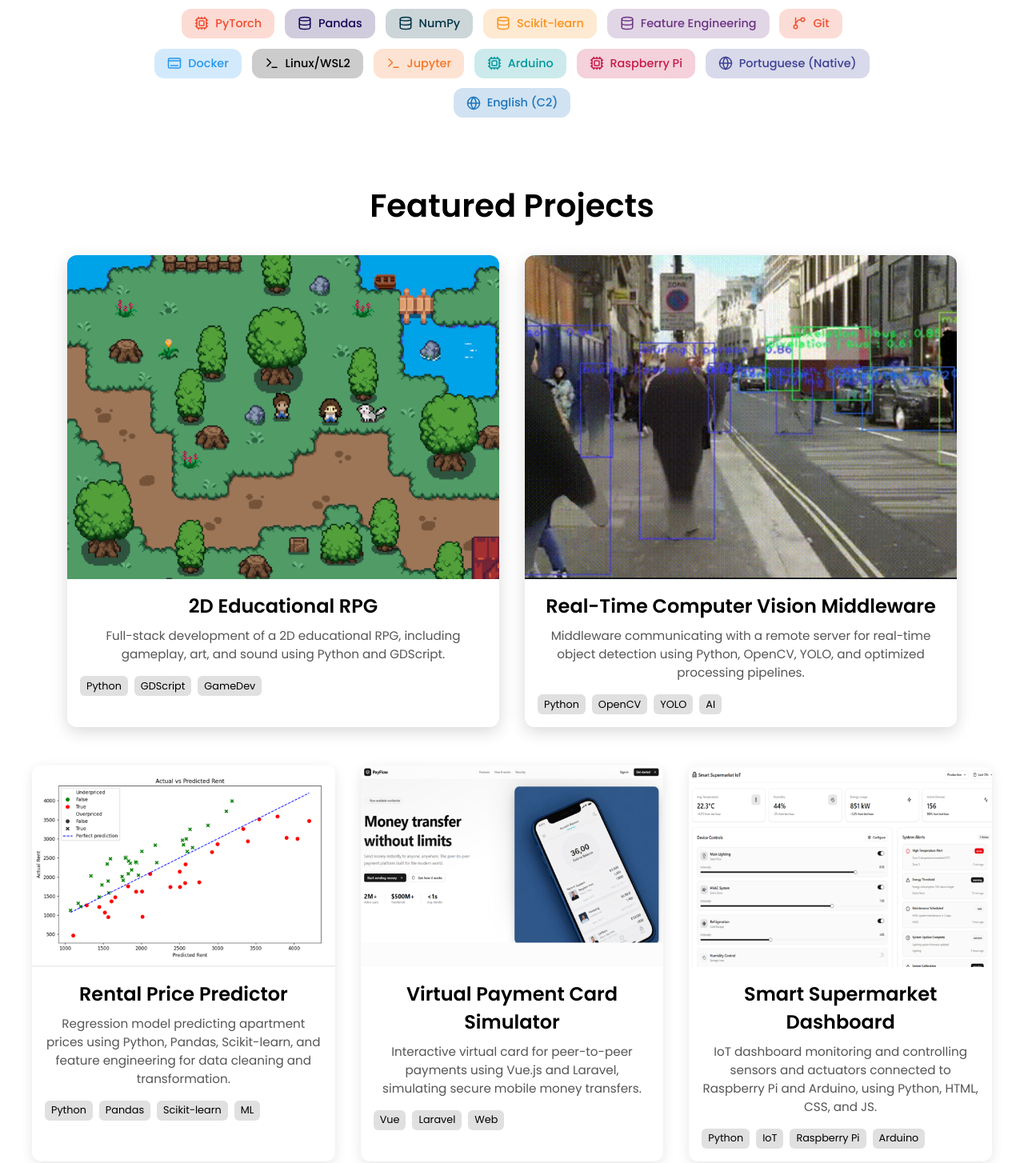
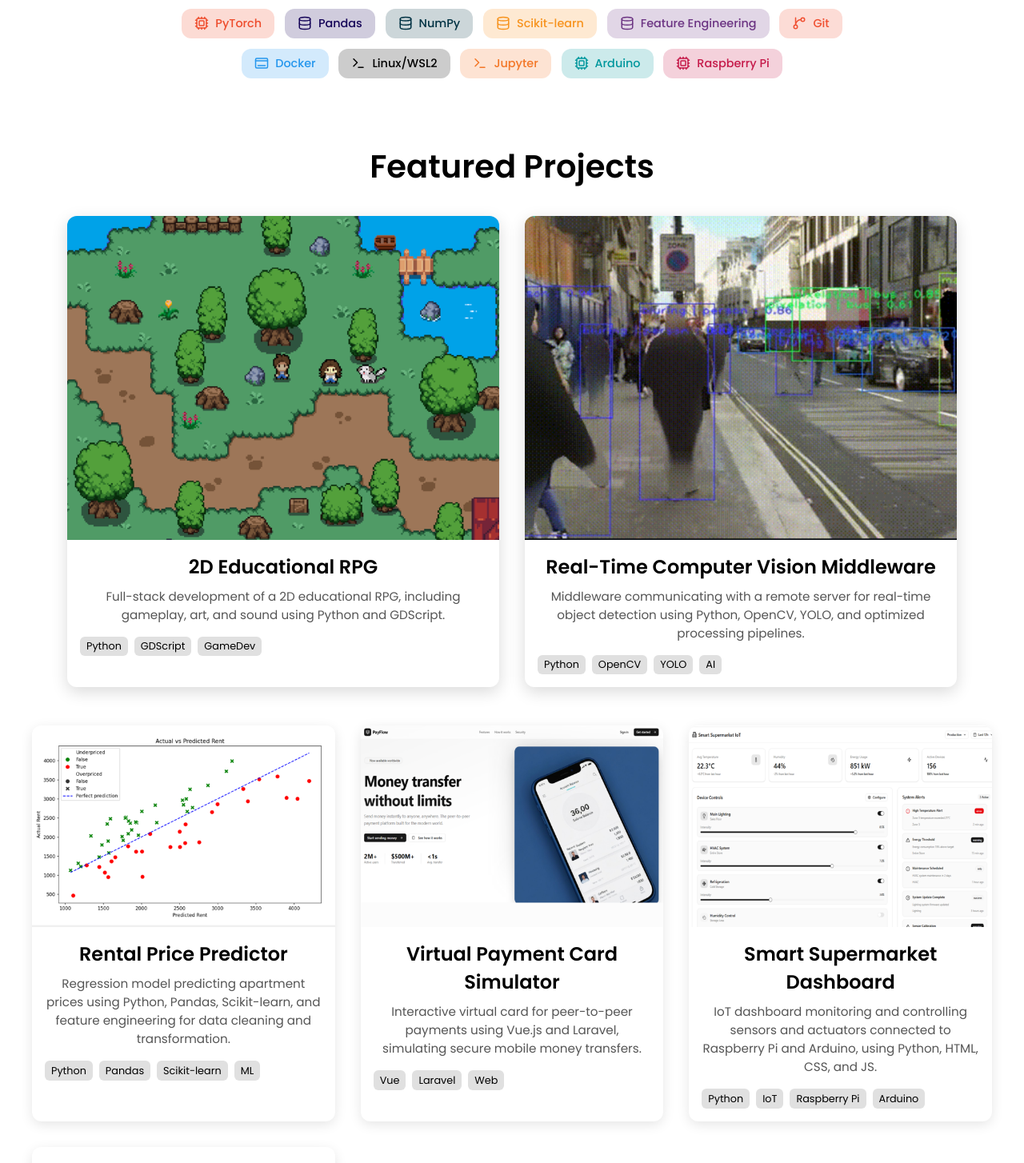
Before and after one commit to IvoMCFerreira/ivomcferreira.github.io, a SvelteKit app: page / in a window 1280 px wide. Shown: the part 916-2370 px from the top of the page at 80% size. Built offline with nearby package versions, Linux system fonts and the light colour scheme.

Commit message:
removed langs

```diff
--- a/src/routes/+page.svelte
+++ b/src/routes/+page.svelte
@@ -86,10 +86,12 @@
     { name: "Linux/WSL2", icon: Terminal, color: "#000000" },
     { name: "Jupyter", icon: Terminal, color: "#F37626" },
     { name: "Arduino", icon: Cpu, color: "#00979D" },
-    { name: "Raspberry Pi", icon: Cpu, color: "#C51A4A" },
+    { name: "Raspberry Pi", icon: Cpu, color: "#C51A4A" }
+  ];
 
-    { name: "Portuguese (Native)", icon: Globe, color: "#3E4095" },
-    { name: "English (C2)", icon: Globe, color: "#1C75BC" }
+  const languages = [
+    { name: "Portuguese", level: "Native" },
+    { name: "English", level: "C2" }
   ];
 
   const education = {
@@ -136,7 +138,7 @@
   <h2>Featured Projects</h2>
   <div class="featured-grid">
     {#each featuredProjects as project}
-      <a href={project.link} class="featured-card" target="_blank">
+      <div class="featured-card">
         <div class="image-wrapper">
           <img class="static" src={project.staticImg} alt={project.title} />
           <img class="gif" src={project.gifImg} alt={project.title} />
@@ -144,24 +146,22 @@
         <h3>{project.title}</h3>
         <p>{project.description}</p>
         <div class="tags">{#each project.tags as tag}<span class="tag">{tag}</span>{/each}</div>
-      </a>
+      </div>
     {/each}
   </div>
 
   <!-- Other Projects -->
   <div class="other-grid">
     {#each otherProjects as project}
-      <a href={project.link} class="card" target="_blank">
+      <div class="card">
         <div class="image-wrapper"><img src={project.img} alt={project.title} /></div>
         <h3>{project.title}</h3>
         <p>{project.description}</p>
         <div class="tags">{#each project.tags as tag}<span class="tag">{tag}</span>{/each}</div>
-      </a>
+      </div>
     {/each}
   </div>
 </section>
-
-
 
 <!-- 🎓 Education -->
 <section class="education">
@@ -186,6 +186,13 @@
   .about { padding: 2.5rem 2rem; max-width: 800px; margin: 0 auto; text-align: center; }
   .about h2 { font-size: 2rem; margin-bottom: 1.5rem; }
   .about p { font-size: 1rem; line-height: 1.6; color: #444; }
+
+  /* Tech Stack */
+  .stack { padding: 2.5rem 2rem; text-align: center; max-width: 1000px; margin: 0 auto; }
+  .stack h2 { font-size: 2.2rem; margin-bottom: 2rem; font-weight: 600; }
+  .tech-grid { display: flex; flex-wrap: wrap; gap: 0.8rem; justify-content: center; }
+  .tech-card { display: flex; align-items: center; gap: 0.5rem; padding: 0.5rem 1rem; border-radius: 12px; font-size: 0.9rem; font-weight: 500; transition: transform 0.2s ease, box-shadow 0.2s ease; }
+  @media (hover: hover) { .tech-card:hover { transform: translateY(-2px); box-shadow: 0 8px 20px rgba(0,0,0,0.12); } }
 
   /* Projects  */
   .projects { padding: 2.5rem 2rem; text-align: center; }
@@ -212,13 +219,6 @@
   .tags { padding: 0 1rem 1rem; display: flex; flex-wrap: wrap; gap: 0.5rem; }
   .tag { font-size: 0.8rem; background: #e0e0e0; padding: 0.2rem 0.5rem; border-radius: 6px; }
 
-  /* Tech Stack */
-  .stack { padding: 2.5rem 2rem; text-align: center; max-width: 1000px; margin: 0 auto; }
-  .stack h2 { font-size: 2.2rem; margin-bottom: 2rem; font-weight: 600; }
-  .tech-grid { display: flex; flex-wrap: wrap; gap: 0.8rem; justify-content: center; }
-  .tech-card { display: flex; align-items: center; gap: 0.5rem; padding: 0.5rem 1rem; border-radius: 12px; font-size: 0.9rem; font-weight: 500; transition: transform 0.2s ease, box-shadow 0.2s ease; }
-  @media (hover: hover) { .tech-card:hover { transform: translateY(-2px); box-shadow: 0 8px 20px rgba(0,0,0,0.12); } }
-
   /* Education */
   .education { text-align: center; font-size: 0.95rem; color: #555; margin: 2rem 0; }
 </style>
```
